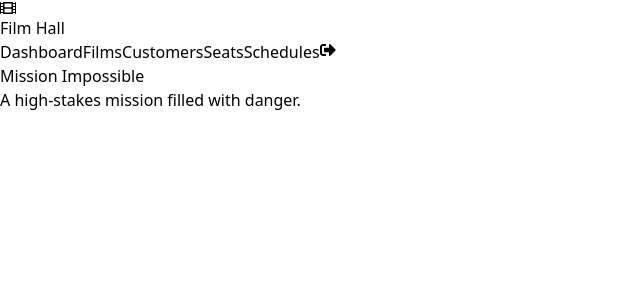
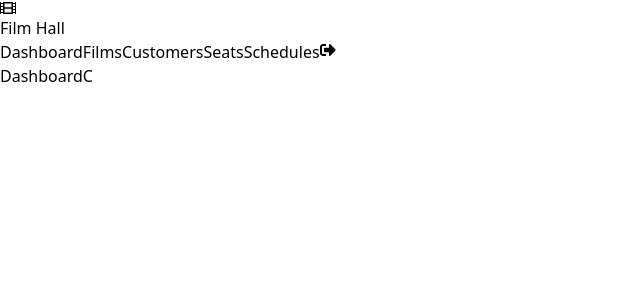
Before and after one commit to ssulochanaherath/Ticket_Booking_Frontend, a React (Vite) app: page /dashboardc in a window 1280 px wide. Shown: the top 300 px of the page, without its empty margins (0-640 px from the left). Built offline with nearby package versions, Linux system fonts and the light colour scheme.

Commit message:
Few changes.

```diff
--- a/src/pages/DashboardC.tsx
+++ b/src/pages/DashboardC.tsx
@@ -1,56 +1,12 @@
-import React, { useState, useEffect } from 'react';
-import Navbar from '../components/Navbar';
-import '../App.css';
-import battleImage from '../assets/battle.jpg';
-import missionImage from '../assets/mission.jpg';
-import hobbitImage from '../assets/hobbit.jpg';
+import Navbar from "../components/Navbar.tsx";
 
-// Movie Posters Data
-const moviePosters = [
-    { title: '1917', image: battleImage, description: 'An epic battle between heroes and villains.' },
-    { title: 'Mission Impossible', image: missionImage, description: 'A high-stakes mission filled with danger.' },
-    { title: 'The Hobbit', image: hobbitImage, description: 'The journey of a hobbit to save Middle-earth.' },
-];
+function DashboardC() {
+    return (
+        <div>
+            <Navbar />
+            <h1>DashboardC</h1>
+        </div>
+    )
+}
 
-const Dashboard: React.FC = () => {
-    const [currentIndex, setCurrentIndex] = useState(0);
-
-    useEffect(() => {
-        const interval = setInterval(() => {
-            setCurrentIndex((prevIndex) =>
-                prevIndex === moviePosters.length - 1 ? 0 : prevIndex + 1
-            );
-        }, 3000); // Change image every 3 seconds
-        return () => clearInterval(interval);
-    }, []);
-
-    return (
-        <div className="page-container">
-            <Navbar />
-            <div className="relative w-full h-[585px] overflow-hidden">
-                {/* Movie Posters Carousel */}
-                {moviePosters.map((poster, index) => (
-                    <div
-                        key={index}
-                        className={`absolute inset-0 w-full h-full bg-cover bg-center transition-opacity duration-1000 ${index === currentIndex ? 'opacity-100' : 'opacity-0'}`}
-                        style={{ backgroundImage: `url(${poster.image})` }}
-                    >
-                        <div className="absolute inset-0 bg-gradient-to-t from-black via-transparent to-transparent"></div>
-                    </div>
-                ))}
-
-                {/* Current Movie Title */}
-                <div className="absolute top-[70%] left-1/2 transform -translate-x-1/2 z-10 text-white text-3xl font-bold">
-                    {moviePosters[currentIndex].title}
-                </div>
-
-                {/* Movie Description */}
-                <div className="absolute bottom-20 left-1/2 transform -translate-x-1/2 z-10 text-white text-lg font-semibold text-center px-4">
-                    {moviePosters[currentIndex].description}
-                </div>
-            </div>
-        </div>
-    );
-};
-
-export default Dashboard;
+export default DashboardC
```
